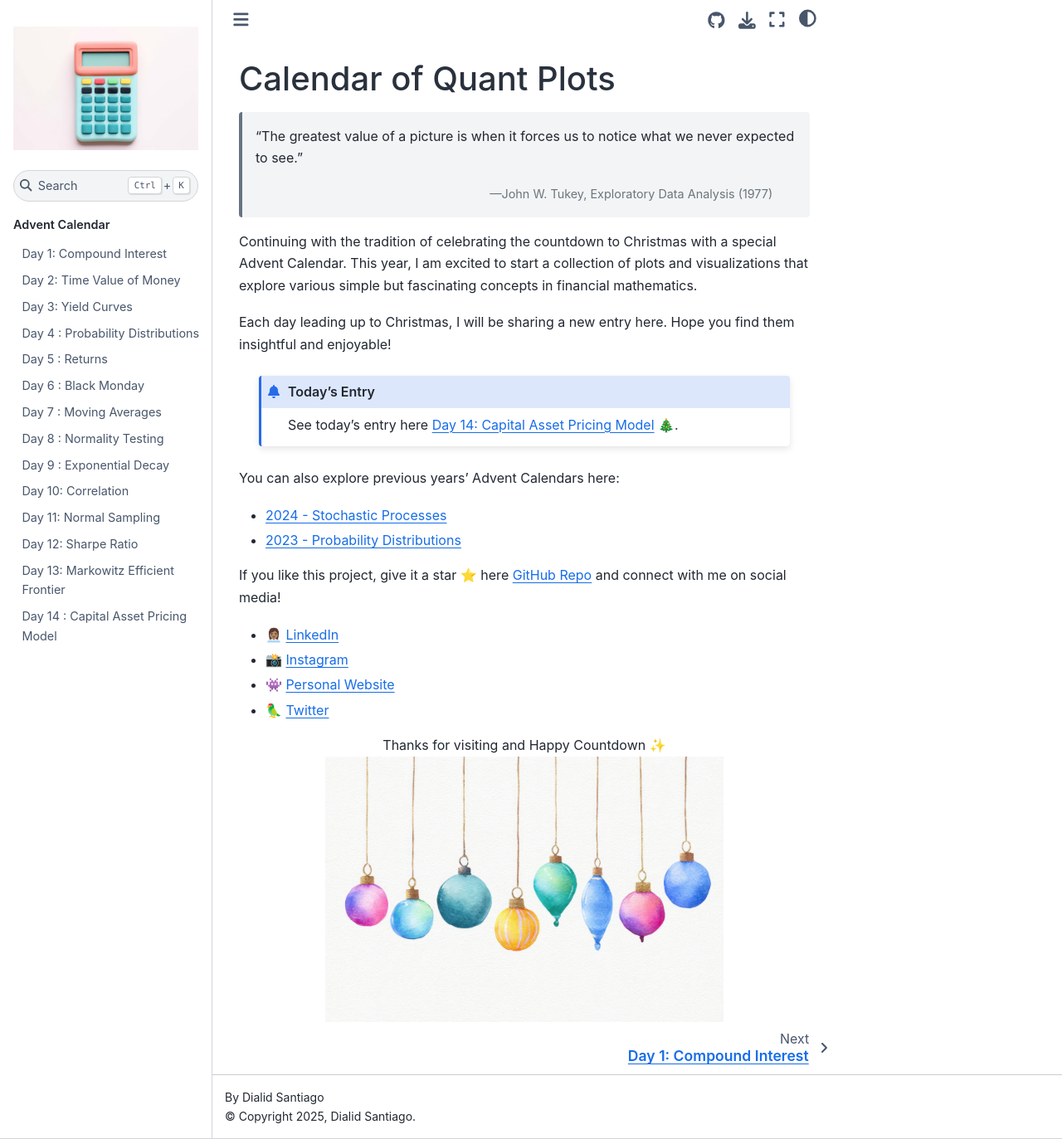
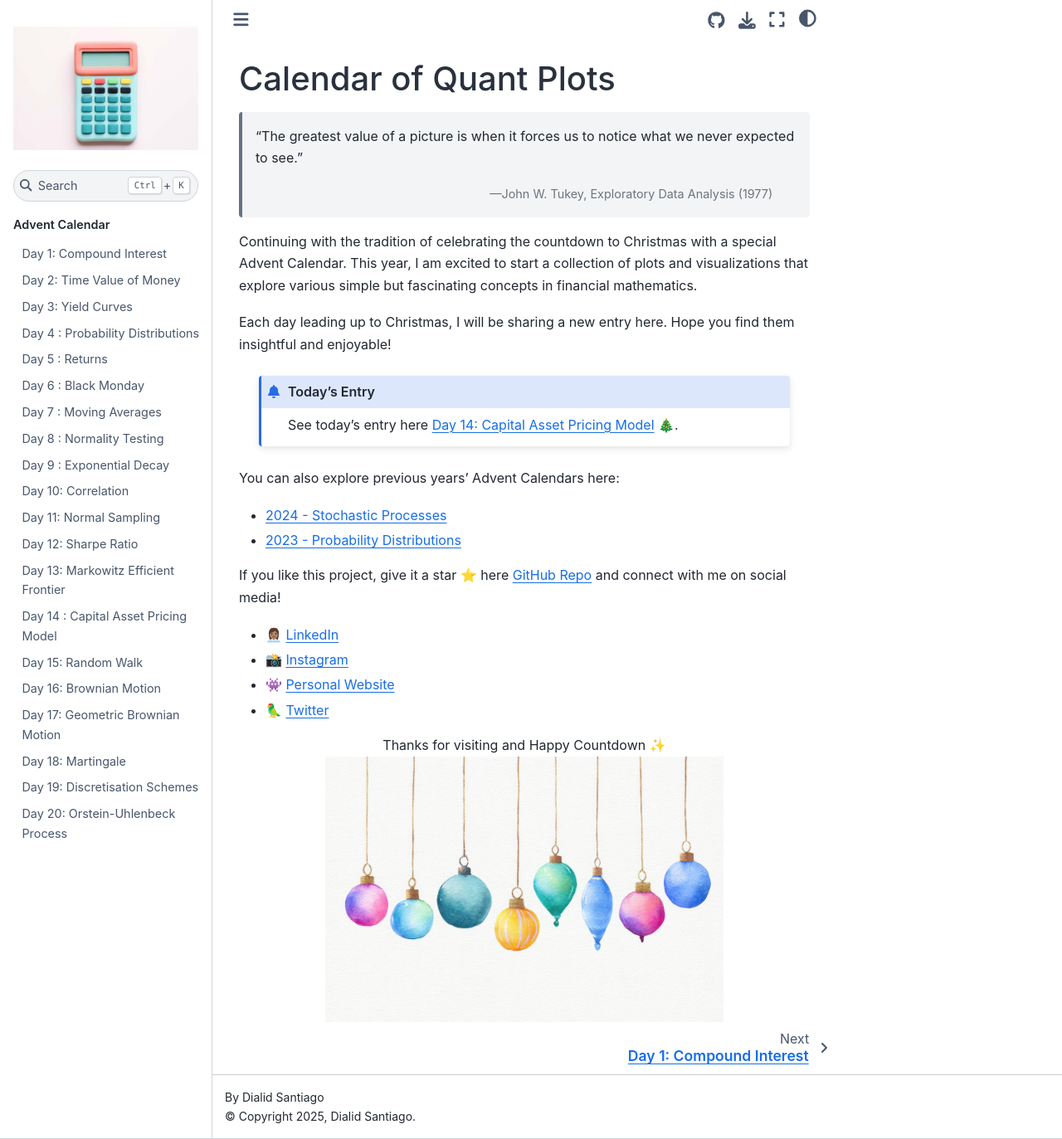
Before and after one commit to quantgirluk/advent-calendar-2025, a Sphinx documentation site: the page built from docs/source/index.rst, in a window 1280 px wide and 1373 px high. Shown: the whole window at 83% size. Built offline with Sphinx 7.4.7 and the Sphinx Book theme 1.1.4, drawn with Linux system fonts in a browser that asks for light colours; pages that are not in the unit, such as notebooks, are missing from menus.

Commit message:
Add entries for Days 15 to 20: Random Walk, Brownian Motion, Geometric Brownian Motion, Martingales, Discretisation Schemes, and Ornstein-Uhlenbeck Process

```diff
--- a/docs/source/index.rst
+++ b/docs/source/index.rst
@@ -52,6 +52,12 @@ You can also explore previous years' Advent Calendars here:
    day_12_sharpe_ratio
    day_13_markowitz_efficient_frontier
    day_14_capm
+   day_15_random_walk
+   day_16_brownian_motion
+   day_17_gbm
+   day_18_martingales
+   day_19_discretisation_schemes
+   day_20_ou_process
 
 .. toctree::
    :maxdepth: 1
```
